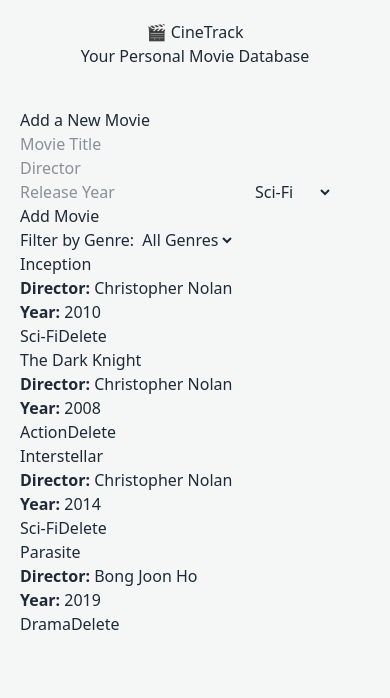
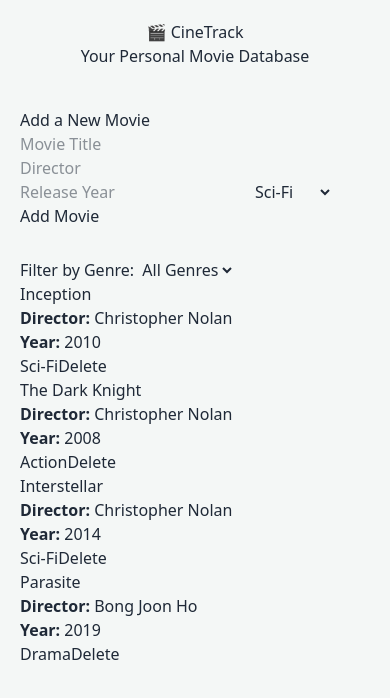
Before and after one commit to derrickweru73/React-datasets, a React (Vite) app: page / in a window 390 px wide. Shown: the top 698 px of the page. Built offline with nearby package versions, Linux system fonts and the light colour scheme.

Commit message:
style: add responsive design for mobile

```diff
--- a/src/App.css
+++ b/src/App.css
@@ -23,3 +23,15 @@
   text-align: center;
   margin-bottom: 40px;
 }
+
+.main-content {
+  display: grid;
+  grid-template-columns: 1fr 2fr;
+  gap: 30px;
+}
+
+@media (max-width: 768px) {
+  .main-content {
+    grid-template-columns: 1fr;
+  }
+}
```
